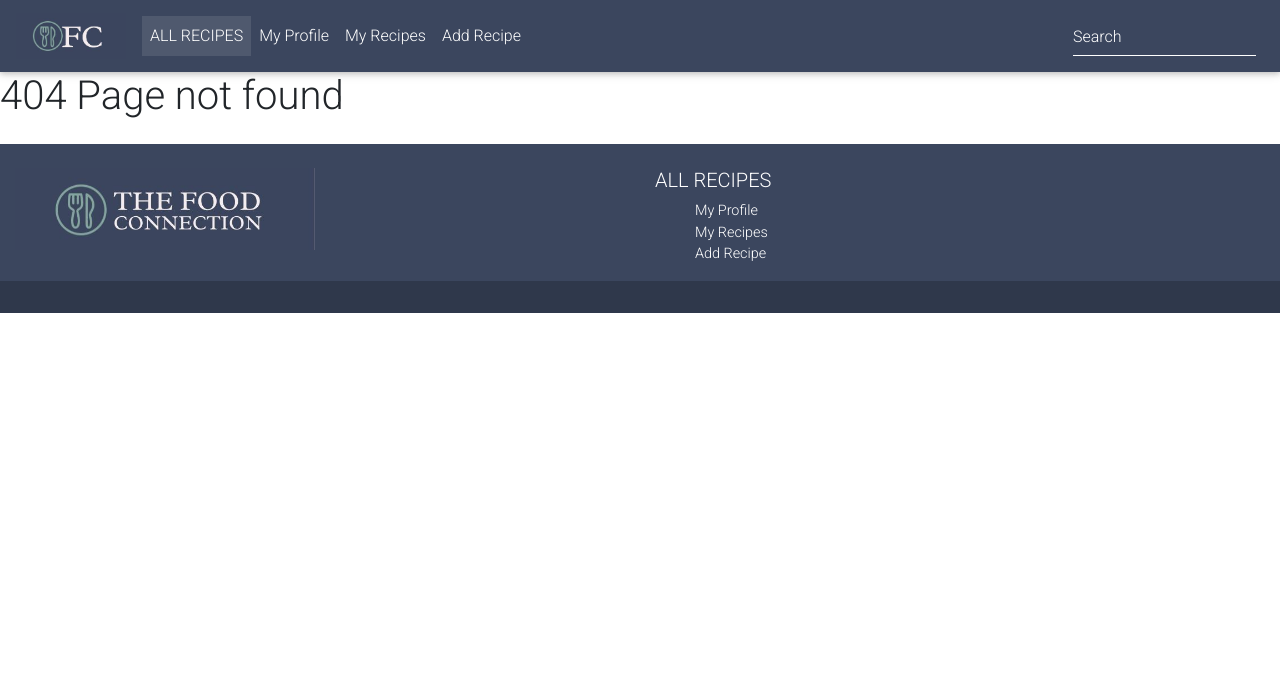
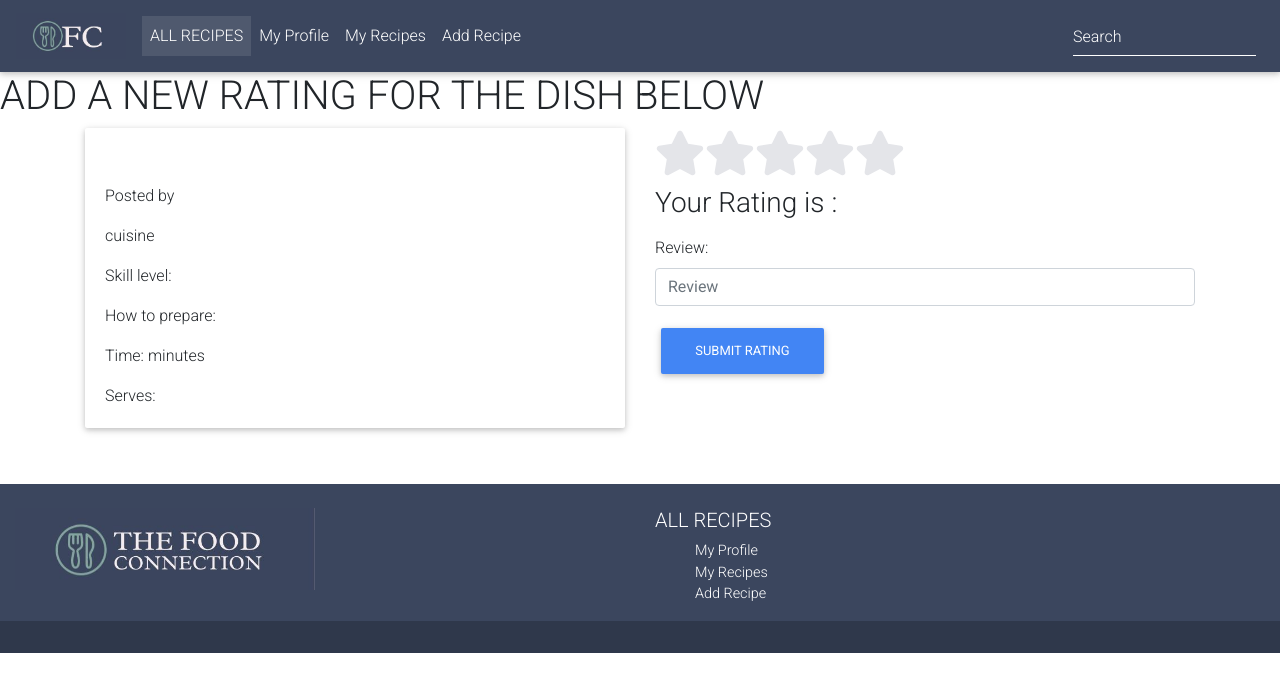
Before and after one commit to The-Food-Connection/foodconnection-client, a React (Create React App) app: page /ratings in a window 1280 px wide. Before the commit this address had no page. Shown: the top 692 px of the page. Built offline with nearby package versions, Linux system fonts and the light colour scheme; sample sign-in values are in the browser's storage.

Commit message:
working on new rating and added a star rating component to that - more to complete

```diff
--- a/package.json
+++ b/package.json
@@ -11,6 +11,7 @@
     "react": "^17.0.2",
     "react-bootstrap": "^1.6.1",
     "react-dom": "^17.0.2",
+    "react-icons": "^4.2.0",
     "react-router-dom": "^5.2.0",
     "react-scripts": "4.0.3",
     "web-vitals": "^1.0.1"
--- a/src/App.js
+++ b/src/App.js
@@ -7,6 +7,7 @@ import NavigationBar from "./components/NavigationBar";
 import Footer from "./components/Footer";
 import RecipeList from "./components/RecipeList";
 import Recipe from "./components/Recipe";
+import NewRating from "./components/NewRating";
 import NotFound from "./components/NotFound";
 import AuthProvider from "./contexts/AuthProvider";
 import ProtectedRoute from "./utils/ProtectedRoute";
@@ -24,6 +25,7 @@ function App() {
             <Route path="/sign-up" exact component={SignUp} />
             <ProtectedRoute path="/recipes" exact component={RecipeList} />
             <ProtectedRoute path="/recipes/:id" exact component={Recipe} />
+            <ProtectedRoute path="/ratings" exact component={NewRating} />
             <Route render={() => <h1>404 Page not found</h1>} />
           </Switch>
           <Footer />
--- a/src/components/NavigationBar.jsx
+++ b/src/components/NavigationBar.jsx
@@ -30,13 +30,13 @@ export class NavigationBar extends Component {
                 <MDBNavLink to="/recipes">ALL RECIPES</MDBNavLink>
               </MDBNavItem>
               <MDBNavItem>
-                <MDBNavLink to="#!">My Profile</MDBNavLink>
+                <MDBNavLink to="/user">My Profile</MDBNavLink>
               </MDBNavItem>
               <MDBNavItem>
-                <MDBNavLink to="#!">My Recipes</MDBNavLink>
+                <MDBNavLink to="/myrecipes">My Recipes</MDBNavLink>
               </MDBNavItem>
               <MDBNavItem>
-                <MDBNavLink to="#!">Add Recipe</MDBNavLink>
+                <MDBNavLink to="/newrecipe">Add Recipe</MDBNavLink>
               </MDBNavItem>
               <MDBNavItem>
                 {/* <MDBDropdown> */}
--- /dev/null
+++ b/src/components/NewRating.css
@@ -0,0 +1,8 @@
+input[type="radio"] {
+    display: none;
+}
+
+.star {
+    cursor: pointer;
+    transition: color 200ms;
+}
--- /dev/null
+++ b/src/components/NewRating.jsx
@@ -0,0 +1,113 @@
+import React, { useState } from 'react';
+import { Container, Row } from 'react-bootstrap';
+import { postData } from '../utils/apiRequest';
+import { MDBJumbotron, MDBCardImage, MDBCardBody, MDBCardTitle, MDBCardText, MDBRow, MDBCol, MDBContainer } from "mdbreact";
+import { Button, Form } from 'react-bootstrap';
+import StarRating from './StarRating';
+import "./NewRating.css";
+
+
+export default function NewRating(props) {
+
+    const ratingInitialState = {
+        rating: {
+            rating: '',
+            review: '',
+        }
+    }
+
+    const [ratingForm, setRatingForm] = useState(ratingInitialState)
+
+    const changeInput = (event) => {
+        setRatingForm({
+            rating: {
+                ...ratingForm.rating,
+                [event.target.name]: event.target.value
+            }
+        })
+    }
+
+    const createNewRating = (event) => {
+        event.preventDefault();
+        postData(process.env.REACT_APP_API_URL + '/ratings', ratingForm)
+        setRatingForm(ratingInitialState)
+        props.update.setUpdate(!props.update.update)
+    }
+
+    const {rating, review} = ratingForm.rating
+
+    return (
+        <>
+        <h1>ADD A NEW RATING FOR THE DISH BELOW</h1>
+        <MDBContainer>
+
+        <MDBRow>
+        <MDBCol>
+
+            <MDBJumbotron className="p-0">
+            <MDBCardImage
+              className="img-fluid"
+            //   src= {}
+            />
+            <MDBCardBody>
+              <MDBCardTitle className="h3">{}</MDBCardTitle>
+              <MDBCardText>
+                Posted by {}
+              </MDBCardText>
+              <MDBCardText>
+                {} cuisine
+              </MDBCardText>
+              <MDBCardText>
+                {}
+              </MDBCardText>
+              <MDBCardText>
+                Skill level: {}
+              </MDBCardText>
+              <MDBCardText>
+                How to prepare:
+                <br></br>
+                {}
+              </MDBCardText>
+              <MDBCardText>
+                Time: {} minutes
+              </MDBCardText>
+              <MDBCardText>
+                Serves: {}
+              </MDBCardText>
+            </MDBCardBody>
+          </MDBJumbotron>
+
+        </MDBCol>
+
+
+
+
+        <MDBCol>
+
+                <Form onSubmit={createNewRating}>
+                    <Form.Group>
+                        <StarRating />
+                    </Form.Group>
+                    {/* <Form.Group className="mb-3" controlId="rating">
+                    <Form.Label>Rating: </Form.Label>
+                    <Form.Control type="number" placeholder="Select Your Rating from 1 to 5" value={rating} onChange={changeInput} name="rating" />
+                    </Form.Group> */}
+
+                    <Form.Group className="mb-3" controlId="review">
+                    <Form.Label>Review: </Form.Label>
+                    <Form.Control type="text" placeholder="Review" value={review} onChange={changeInput} name="review" />
+                    </Form.Group>
+                    <Button variant="primary" type="submit">
+                    SUBMIT RATING
+                    </Button>
+                </Form>
+
+        </MDBCol>
+        </MDBRow>
+
+
+        </MDBContainer>
+        </>
+    )
+
+};
--- a/src/components/Recipe.jsx
+++ b/src/components/Recipe.jsx
@@ -57,7 +57,7 @@ export default function Recipe({ match }) {
               <MDBCardText>
                 Serves: {recipe.serves}
               </MDBCardText>
-              {recipe.ratings.length > 0 ?
+              {recipe.ratings && recipe.ratings.length > 0 ?
                 <>
                   <h3>Ratings:</h3>
                   <ul>
--- /dev/null
+++ b/src/components/StarRating.jsx
@@ -0,0 +1,37 @@
+import React, { useState } from 'react';
+import { FaStar } from 'react-icons/fa';
+
+const StarRating = () => {
+
+    const [rating, setRating] = useState(null);
+    const [hover, setHover] = useState(null);
+
+    return (
+        <div>
+            {[ ...Array(5)].map((star, i) => {
+                const ratingValue = i + 1;
+
+                return <label>
+                    <input
+                    type="radio"
+                    name="rating"
+                    value={ratingValue}
+                    onClick={() => setRating(ratingValue)}/>
+
+                    <FaStar
+                    className="star"
+                    color={ratingValue <= (hover || rating) ? "#ffc107" : "#e4e5e9"}
+                    size={50}
+                    onMouseEnter={() => setHover(ratingValue)}
+                    onMouseLeave={() => setHover(null)}
+                    />
+
+                    </label>
+            })}
+            <h3>Your Rating is : {rating}</h3>
+        </div>
+
+    )
+}
+
+export default StarRating;
--- /dev/null
+++ b/src/utils/apiRequest.jsx
@@ -0,0 +1,12 @@
+export const postData = async (url, body) => {
+	const response = await fetch(url, {
+		method: 'POST',
+		headers:{
+			'Authorization':`Bearer ${localStorage.getItem('token')}`,
+			'Content-Type':'application/json'
+		},
+		body: JSON.stringify(body)
+	})
+	const data = await response.json();
+	return data
+}
```
Also changed, not shown: 1 other file (tests, documents, lock files or other folders).
